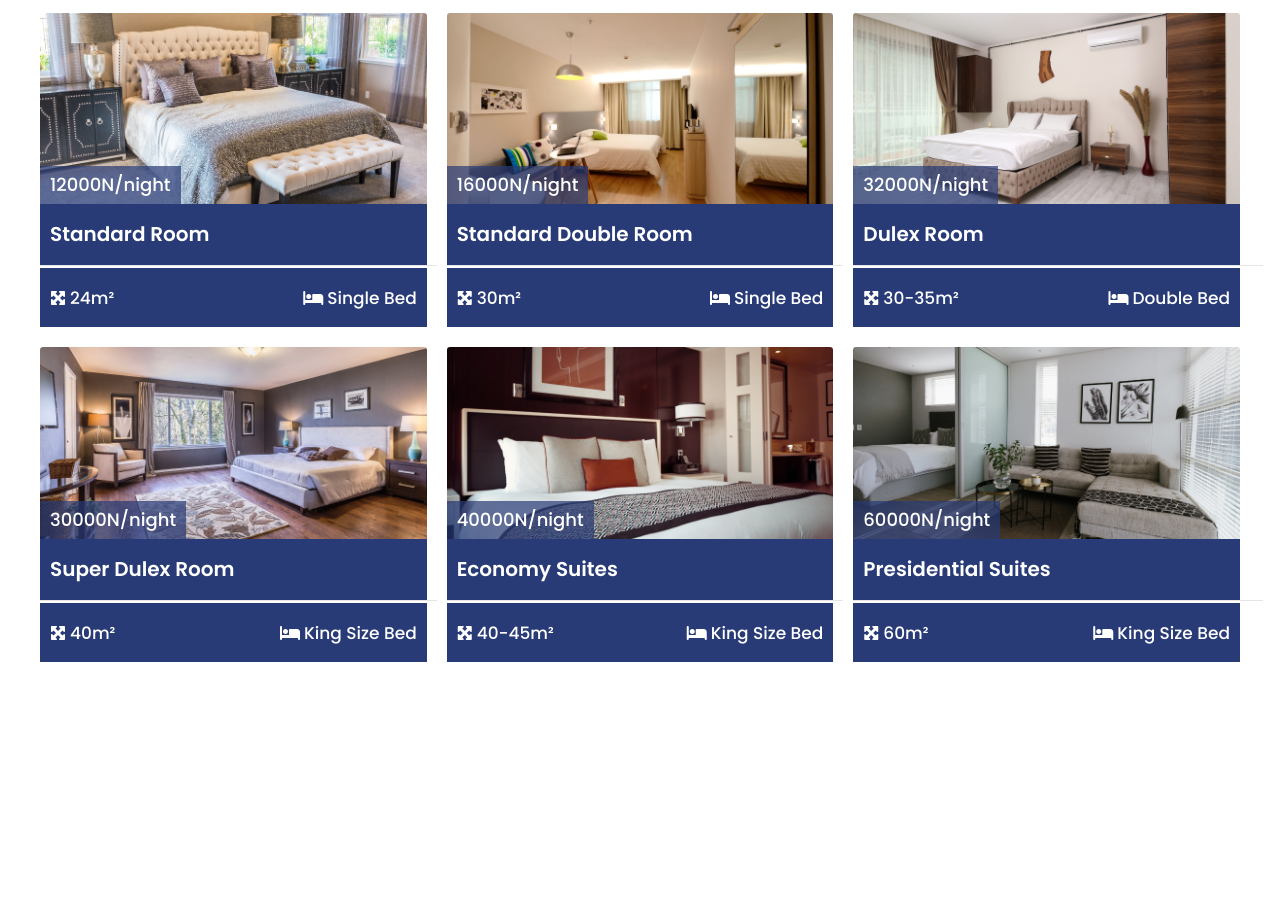
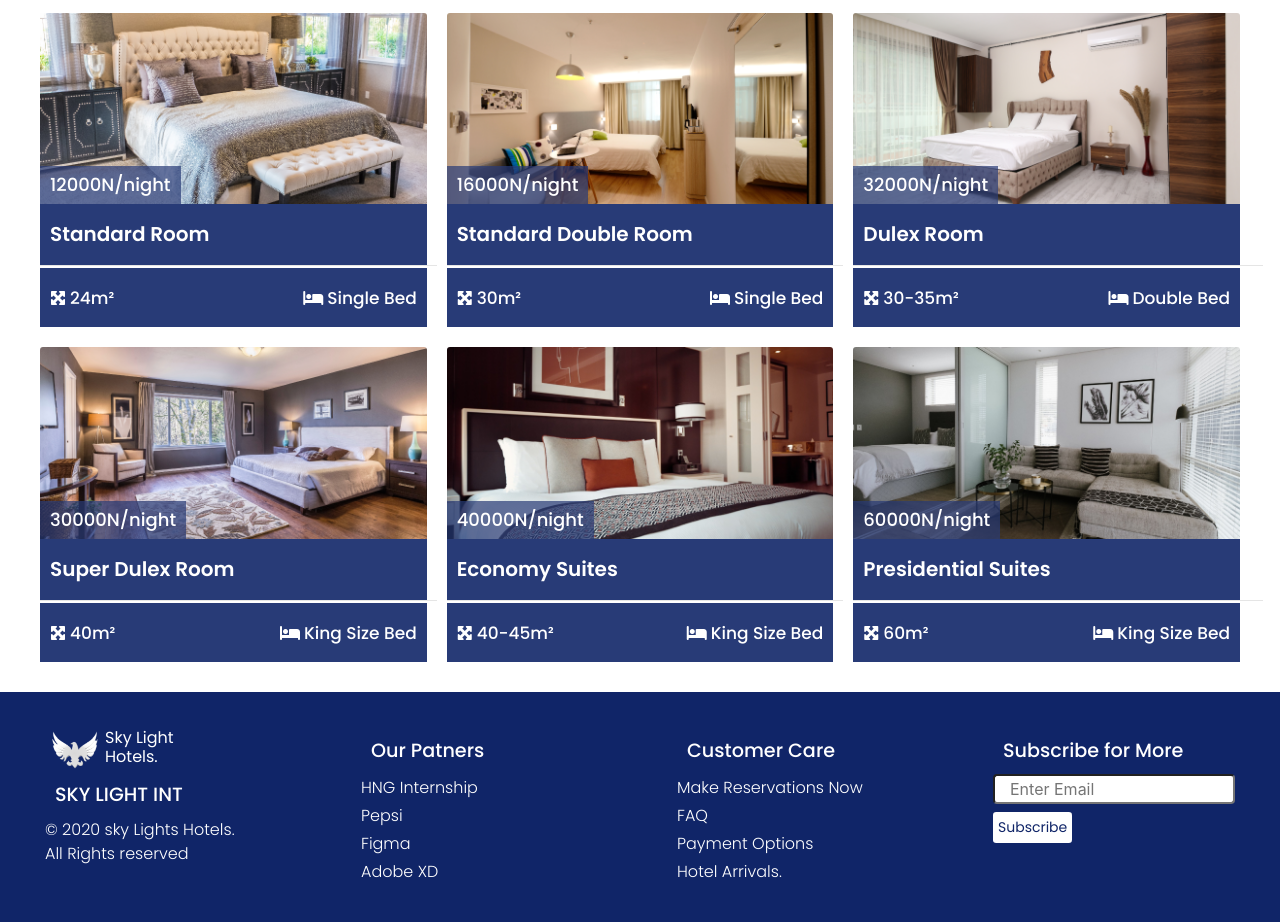
Before and after one commit to victorAnumudu/hotel-template1, a plain HTML site: page services.html in a window 1280 px wide. Shown: the part 722-1644 px from the top of the page. Before the commit the page ends 1414 px from the top, so only its background shows below. Drawn offline with nearby package versions, Linux system fonts and the light colour scheme.

Commit message:
Added the footer section on services page

```diff
--- a/services.html
+++ b/services.html
@@ -180,3 +180,57 @@
         </div>
       </div>
       <!-- End of Rooms Section -->
+
+      <!-- footer section -->
+      <div class="container-fluid my-footer p-2 d-sm-flex flex-wrap justify-content-around">
+
+        <div class="div-item mb-3 p-1 m-sm-4 text-center text-sm-left">
+            <a class="d-flex flex-nowrap justify-content-center justify-content-sm-start" href="index.html">
+                <img src="assets/logo2.png" class="my-footer-logo" alt="logo">
+                <span class="logo-text">Sky Light <br> Hotels.</span>
+            </a>
+            <h4 class="footer-header my-2">SKY LIGHT INT</h4>
+            <p class="footer-copyright m-0 p-0">&copy; 2020 sky Lights Hotels. <br> All Rights reserved</p>
+        </div>
+
+        <div class="div-item mb-3 p-1 m-sm-4 text-center text-sm-left">
+          <h4 class="footer-header my-2">Our Patners</h4>
+          <a href="#" class="footer-anchor d-block">HNG Internship</a>
+          <a href="#" class="footer-anchor d-block">Pepsi</a>
+          <a href="#" class="footer-anchor d-block">Figma</a>
+          <a href="#" class="footer-anchor d-block">Adobe XD</a>
+        </div>
+
+        <div class="div-item mb-3 p-1 m-sm-4 text-center text-sm-left">
+          <h4 class="footer-header my-2">Customer Care</h4>
+          <a href="#" class="footer-anchor d-block">Make Reservations Now</a>
+          <a href="#" class="footer-anchor d-block">FAQ</a>
+          <a href="#" class="footer-anchor d-block">Payment Options</a>
+          <a href="#" class="footer-anchor d-block">Hotel Arrivals.</a>
+        </div>
+
+        <div class="div-item mb-3 p-1 m-sm-4 text-center text-sm-left">
+          <h4 class="footer-header my-2">Subscribe for More</h4>
+          <input type="text" placeholder="Enter Email" class="footer-input d-block container-fluid rounded">
+          <button class="btn p-1 btn-sm footer-button my-2">Subscribe</button>
+        </div>
+
+      </div>
+      <!-- END of footer section -->
+
+    </div>
+     <!-- END of overall page container -->
+
+     <!-- script files for BOOTSTRAP -->
+     <!-- JS, Popper.js, and jQuery -->
+      <script src="https://code.jquery.com/jquery-3.5.1.slim.min.js" integrity="sha384-DfXdz2htPH0lsSSs5nCTpuj/zy4C+OGpamoFVy38MVBnE+IbbVYUew+OrCXaRkfj" crossorigin="anonymous"></script>
+      <script src="https://cdn.jsdelivr.net/npm/popper.js@1.16.0/dist/umd/popper.min.js" integrity="sha384-Q6E9RHvbIyZFJoft+2mJbHaEWldlvI9IOYy5n3zV9zzTtmI3UksdQRVvoxMfooAo" crossorigin="anonymous"></script>
+      <script src="https://stackpath.bootstrapcdn.com/bootstrap/4.5.0/js/bootstrap.min.js" integrity="sha384-OgVRvuATP1z7JjHLkuOU7Xw704+h835Lr+6QL9UvYjZE3Ipu6Tp75j7Bh/kR0JKI" crossorigin="anonymous"></script>
+     <!--END of script files for BOOTSTRAP -->
+
+
+
+     <!-- Other scripts -->
+    <script src=""></script>
+</body>
+</html>
```
